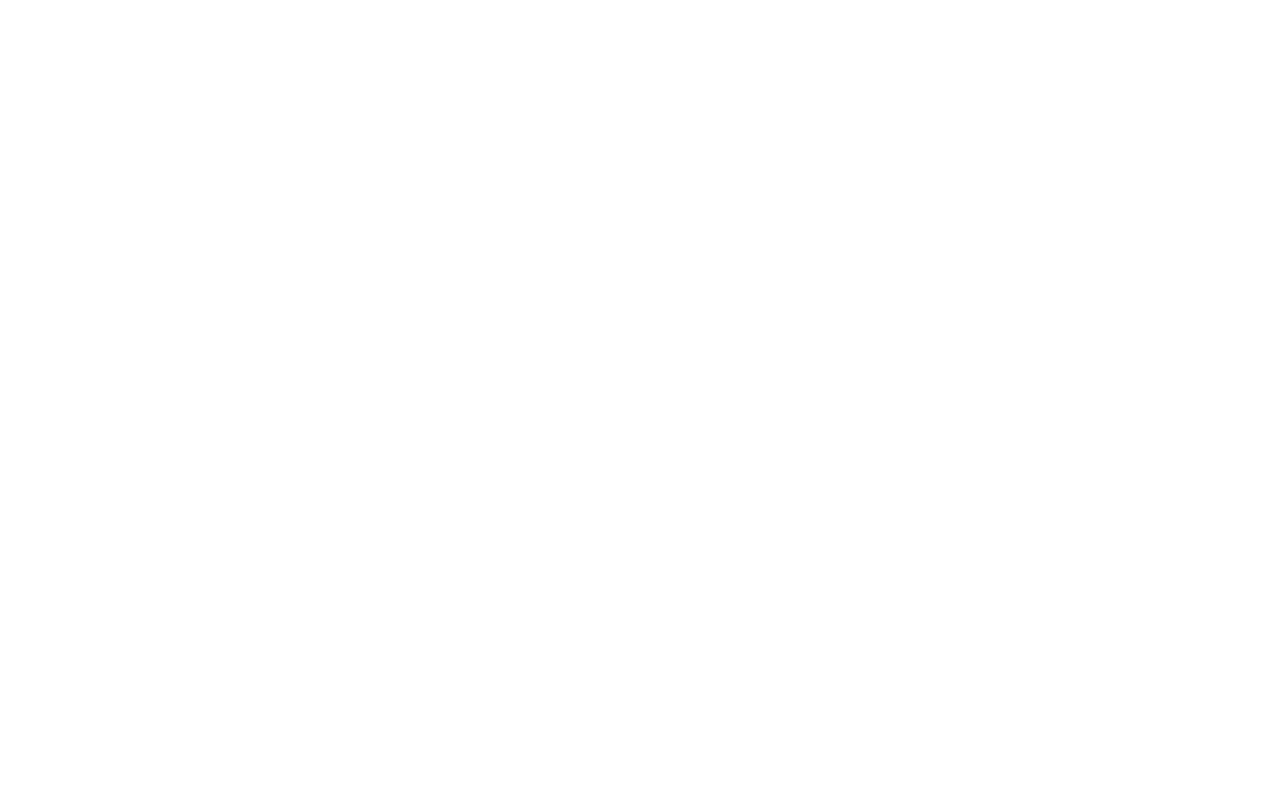
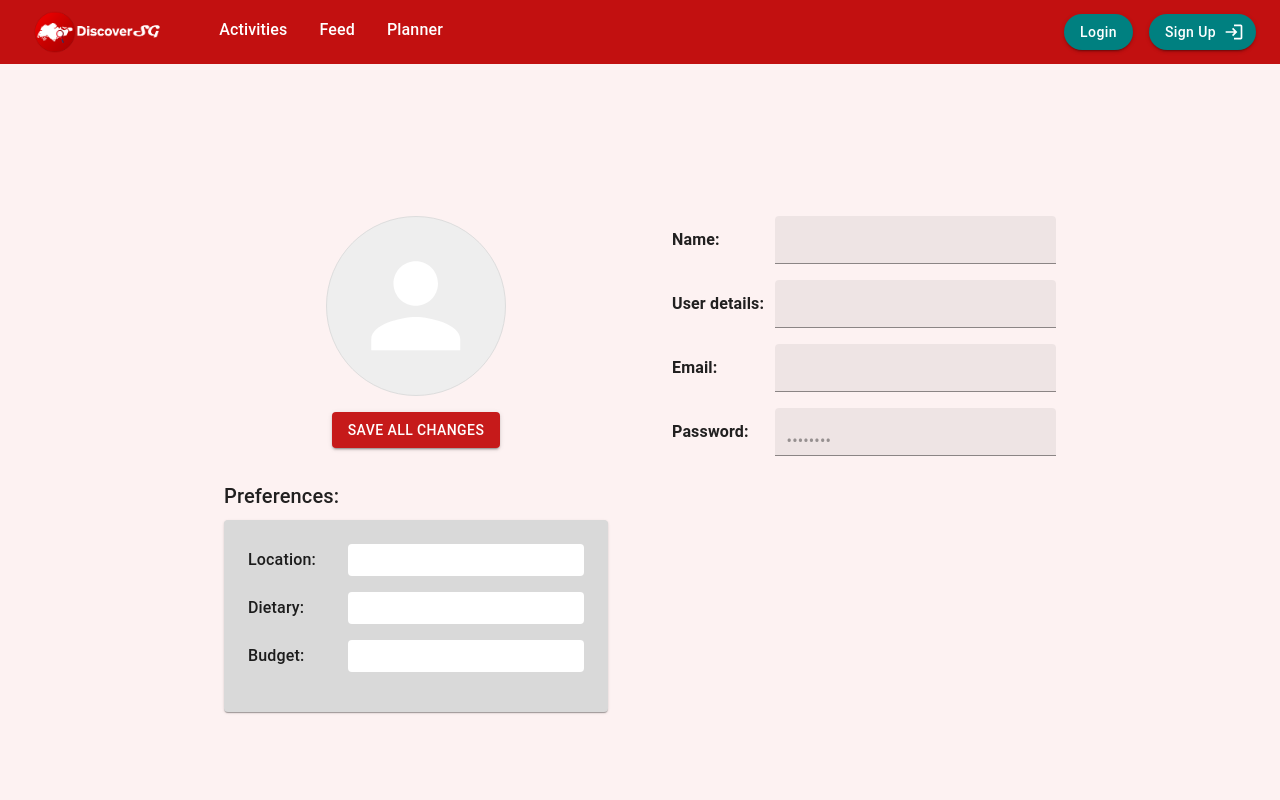
Before and after one commit to shangxian1/discoversg_isp, a React (Vite) app in the folder discoversg-frontend/: page /profile in a window 1280 px wide. Before the commit this address had no page. Shown: the top 800 px of the page. Built offline with nearby package versions, Linux system fonts and the light colour scheme.

Commit message:
update profile frontend + backend

```diff
--- a/discoversg-frontend/src/App.jsx
+++ b/discoversg-frontend/src/App.jsx
@@ -19,6 +19,7 @@
 import SignUp from './pages/SignUp';
 import Feed from './pages/Feed';
 import Activities from './pages/ActivitiesPage';
+import Profile from './pages/Profile';
 
 const HomeContent = () => (
   <>
@@ -69,7 +70,7 @@
           <Route path="/login" element={<Login />} />
           <Route path="/signup" element={<SignUp />} />
           <Route path='/feed' element={<Feed />} />
-
+          <Route path="/profile" element={<Profile />} />
         </Route>
       </Routes>
     </ThemeProvider>
--- /dev/null
+++ b/discoversg-frontend/src/pages/Profile.jsx
@@ -0,0 +1,126 @@
+import React, { useState, useRef } from 'react';
+import { Box, Container, Grid, Typography, Avatar, Button, Paper, TextField } from '@mui/material';
+
+const ProfilePage = () => {
+    const storedUser = JSON.parse(localStorage.getItem('user')) || {};
+
+    const [profileData, setProfileData] = useState({
+        name: storedUser.name || '',
+        email: storedUser.email || '',
+        password: '',
+        description: storedUser.userDescription || '',
+        profilePicUrl: storedUser.profilePicUrl || null
+    });
+
+    const [preferences, setPreferences] = useState({
+        location: '',
+        dietary: '',
+        budget: ''
+    });
+
+    const fileInputRef = useRef(null);
+
+    const handleProfileChange = (e) => {
+        const { name, value } = e.target;
+        setProfileData(prev => ({ ...prev, [name]: value }));
+    };
+
+    const handlePrefChange = (e) => {
+        const { name, value } = e.target;
+        setPreferences(prev => ({ ...prev, [name]: value }));
+    };
+
+    const handleImageChange = (event) => {
+        const file = event.target.files[0];
+        if (file) {
+            const reader = new FileReader();
+            reader.onloadend = () => setProfileData(prev => ({ ...prev, profilePicUrl: reader.result }));
+            reader.readAsDataURL(file);
+        }
+    };
+
+    const handleSaveAll = async () => {
+        const profileBody = {
+            userID: storedUser.id,
+            userName: profileData.name,
+            userEmail: profileData.email,
+            userPassword: profileData.password,
+            description: profileData.description,
+            profilePicUrl: profileData.profilePicUrl
+        };
+
+        const prefBody = {
+            userID: storedUser.id,
+            nearbyLocation: preferences.location,
+            budgetLevel: preferences.budget,
+            dietaryRequirements: preferences.dietary
+        };
+
+        try {
+            const res1 = await fetch('http://localhost:3000/update-profile', {
+                method: 'PUT',
+                headers: { 'Content-Type': 'application/json' },
+                body: JSON.stringify(profileBody)
+            });
+            const res2 = await fetch('http://localhost:3000/update-preferences', {
+                method: 'PUT',
+                headers: { 'Content-Type': 'application/json' },
+                body: JSON.stringify(prefBody)
+            });
+
+            const data1 = await res1.json();
+            const data2 = await res2.json();
+
+            if (data1.success && data2.success) {
+                const updatedUserLocal = {
+                    ...storedUser,
+                    name: profileData.name,
+                    email: profileData.email,
+                    userDescription: profileData.description,
+                    profilePicUrl: profileData.profilePicUrl
+                };
+                localStorage.setItem('user', JSON.stringify(updatedUserLocal));
+                alert("Profile and Preferences saved!");
+                setProfileData(prev => ({ ...prev, password: '' }));
+                window.dispatchEvent(new Event("storage"));
+            }
+        } catch (error) {
+            alert("Connection error. Ensure backend is running on port 3000.");
+        }
+    };
+
+    return (
+        <Box sx={{ bgcolor: '#fdf2f2', minHeight: '100vh', display: 'flex', alignItems: 'center' }}>
+            <Container maxWidth="lg" sx={{ py: 6 }}>
+                <Grid container spacing={8} justifyContent="center">
+                    <Grid item xs={12} md={4} sx={{ display: 'flex', flexDirection: 'column', alignItems: 'center' }}>
+                        <Avatar src={profileData.profilePicUrl} onClick={() => fileInputRef.current.click()} sx={{ width: 180, height: 180, bgcolor: '#eee', mb: 2, cursor: 'pointer', border: '1px solid #ddd' }} />
+                        <input type="file" ref={fileInputRef} onChange={handleImageChange} style={{ display: 'none' }} />
+                        <Button variant="contained" onClick={handleSaveAll} sx={{ bgcolor: '#c61a1a', mb: 4 }}>Save All Changes</Button>
+
+                        <Typography variant="h6" sx={{ alignSelf: 'flex-start', mb: 1 }}>Preferences:</Typography>
+                        <Paper sx={{ p: 3, bgcolor: '#d9d9d9', width: '100%' }}>
+                            {Object.keys(preferences).map((key) => (
+                                <Box key={key} sx={{ display: 'flex', alignItems: 'center', mb: 2 }}>
+                                    <Typography sx={{ width: 100, fontWeight: 500, textTransform: 'capitalize' }}>{key}:</Typography>
+                                    <TextField name={key} variant="standard" value={preferences[key]} onChange={handlePrefChange} InputProps={{ disableUnderline: true, sx: { bgcolor: 'white', px: 1, borderRadius: 1 } }} />
+                                </Box>
+                            ))}
+                        </Paper>
+                    </Grid>
+
+                    <Grid item xs={12} md={8}>
+                        <Box sx={{ display: 'flex', flexDirection: 'column', gap: 2 }}>
+                            <Box sx={{ display: 'flex', alignItems: 'center' }}><Typography sx={{ width: 140, fontWeight: 'bold' }}>Name:</Typography><TextField fullWidth name="name" variant="filled" size="small" value={profileData.name} onChange={handleProfileChange} /></Box>
+                            <Box sx={{ display: 'flex', alignItems: 'center' }}><Typography sx={{ width: 140, fontWeight: 'bold' }}>User details:</Typography><TextField fullWidth name="description" variant="filled" size="small" value={profileData.description} onChange={handleProfileChange} /></Box>
+                            <Box sx={{ display: 'flex', alignItems: 'center' }}><Typography sx={{ width: 140, fontWeight: 'bold' }}>Email:</Typography><TextField fullWidth name="email" variant="filled" size="small" value={profileData.email} onChange={handleProfileChange} /></Box>
+                            <Box sx={{ display: 'flex', alignItems: 'center' }}><Typography sx={{ width: 140, fontWeight: 'bold' }}>Password:</Typography><TextField fullWidth name="password" type="password" variant="filled" size="small" placeholder="••••••••" value={profileData.password} onChange={handleProfileChange} /></Box>
+                        </Box>
+                    </Grid>
+                </Grid>
+            </Container>
+        </Box>
+    );
+};
+
+export default ProfilePage;
--- a/discoversg-frontend/src/pages/login.jsx
+++ b/discoversg-frontend/src/pages/login.jsx
@@ -1,6 +1,6 @@
 import React, { useState } from 'react';
 import { Box, Typography, TextField, Button, Paper, Alert, Collapse } from '@mui/material'; // Added Alert and Collapse
-import { useNavigate, Link } from 'react-router-dom';
+import { useNavigate } from 'react-router-dom';
 
 const Login = () => {
   const navigate = useNavigate();
@@ -78,11 +78,6 @@
               Login
             </Button>
           </Box>
-          <Typography variant="body2" align="center" color="text.secondary" sx={{ mt: 2 }}>
-            Don't have an account? Click{' '}
-            <Link to="/signup" style={{ color: '#196f75', fontWeight: 'bold', cursor: 'pointer' }}>here</Link>
-            {' '}to sign up
-          </Typography>
         </form>
       </Paper>
     </Box>
```
Also changed, not shown: 1 other file (tests, documents, lock files or other folders).
